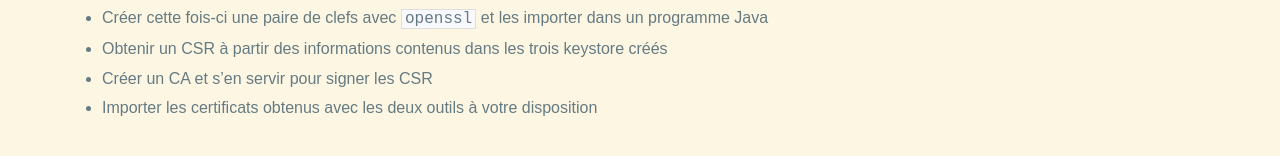
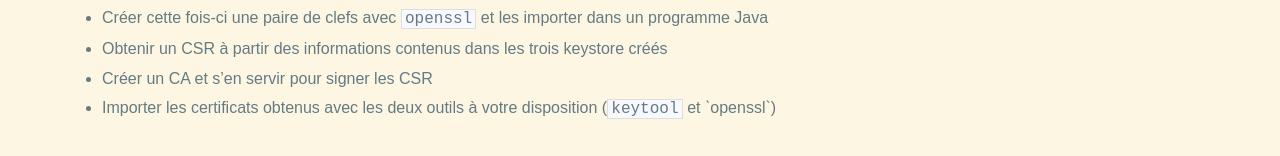
Before and after one commit to lacl-upec/m2jca, a Jekyll site: the page built from _posts/2015-10-13-cours 4.md, in a window 1280 px wide. Shown: the part 2109-2265 px from the top of the page. Built offline with Jekyll 4.4.1, drawn with Linux system fonts in a browser that asks for light colours.

Commit message:
Created :_posts/2015-10-13-cours 4.md

```diff
--- a/_posts/2015-10-13-cours 4.md
+++ b/_posts/2015-10-13-cours 4.md
@@ -99,4 +99,4 @@ TP
  - Créer cette fois-ci une paire de clefs avec `openssl` et les importer dans un programme Java
  - Obtenir un CSR à partir des informations contenus dans les trois keystore créés
  - Créer un CA et s'en servir pour signer les CSR
- - Importer les certificats obtenus avec les deux outils à votre disposition
+ - Importer les certificats obtenus avec les deux outils à votre disposition (`keytool` et ˋopenssl`)
```
